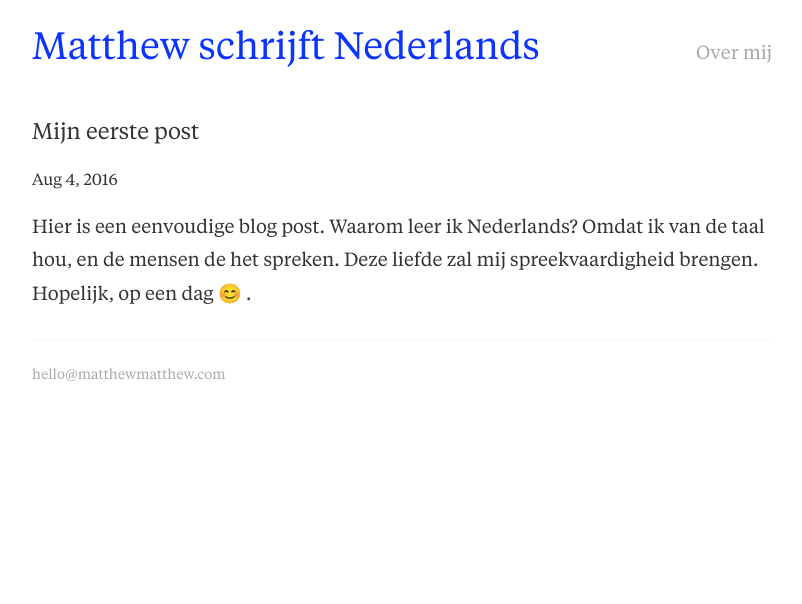
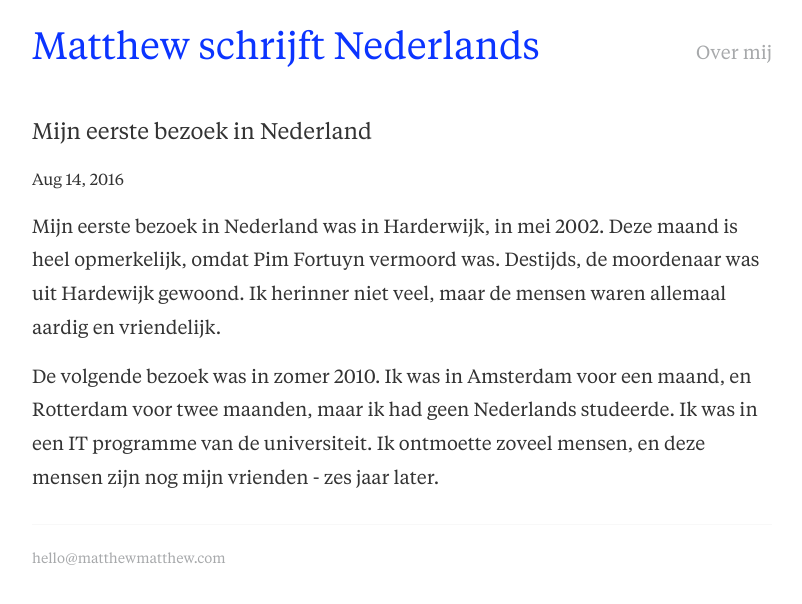
Before and after one commit to matthewyeah/matthewhicksnl, a Jekyll site: the page built from _posts/2016-07-03-welcome-to-jekyll.markdown, in a window 1280 px wide. Shown: the top 604 px of the page, without its empty margins (238-1040 px from the left). Built offline with Jekyll 4.4.1, drawn with Linux system fonts in a browser that asks for light colours.

Commit message:
blog post, omg update

```diff
--- a/_posts/2016-07-03-welcome-to-jekyll.markdown
+++ b/_posts/2016-07-03-welcome-to-jekyll.markdown
@@ -1,8 +1,10 @@
 ---
 layout: post
-title:  "Mijn eerste post"
-date:   2016-08-04 18:31:58 +0200
-categories: new
+title:  "Mijn eerste bezoek in Nederland"
+date:   2016-08-14 18:31:58 +0200
+categories: herinneringen
 ---
 
-Hier is een eenvoudige blog post. Waarom leer ik Nederlands? Omdat ik van de taal hou, en de mensen de het spreken. Deze liefde zal  mij spreekvaardigheid brengen. Hopelijk, op een dag 😊 .
+Mijn eerste bezoek in Nederland was in Harderwijk, in mei 2002. Deze maand is heel opmerkelijk, omdat Pim Fortuyn vermoord was. Destijds, de moordenaar was uit Hardewijk gewoond. Ik herinner niet veel, maar de mensen waren allemaal aardig en vriendelijk.
+
+De volgende bezoek was in zomer 2010. Ik was in Amsterdam voor een maand, en Rotterdam voor twee maanden, maar ik had geen Nederlands studeerde. Ik was in een IT programme van de universiteit. Ik ontmoette zoveel mensen, en deze mensen zijn nog mijn vrienden - zes jaar later.
```
Also changed, not shown: _posts/2016-14-08-eerste-bezoek.markdown (added, +8 -0 lines), about.md (+1 -1 lines), assets/images/matthewpic.png (added).
